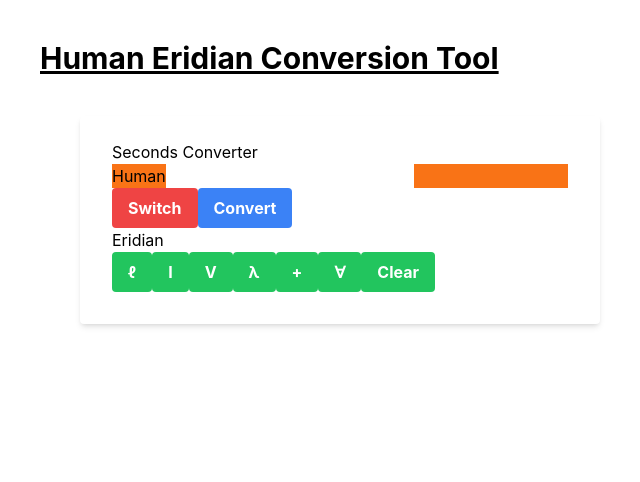
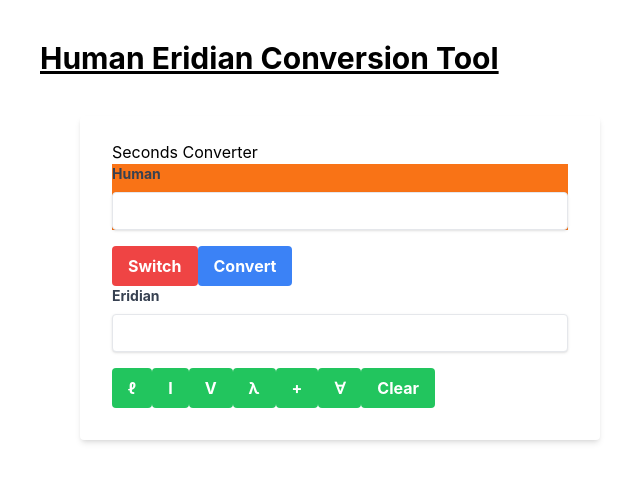
Before and after one commit to AlexGaiser/project_hail_mary, a React (Create React App) app in the folder client/: page / in a window 1280 px wide. Shown: the top 482 px of the page, without its empty margins (0-640 px from the left). Built offline with nearby package versions, Linux system fonts and the light colour scheme.

Commit message:
add onchange handler for input.tsx

```diff
--- a/client/src/shared/Input.tsx
+++ b/client/src/shared/Input.tsx
@@ -10,9 +10,15 @@
   const { label, value, onChange } = props;
 
   return (
-    <div>
-      <label>{label}</label>
-      <input onChange={onChange} value={value} />
+    <div className="mb-4">
+      <label className="block text-gray-700 text-sm font-bold mb-2">
+        {label}
+      </label>
+      <input
+        className="shadow appearance-none border rounded w-full py-2 px-3 text-gray-700 leading-tight focus:outline-none focus:shadow-outline"
+        onChange={onChange}
+        value={value}
+      />
     </div>
   );
 };
```
